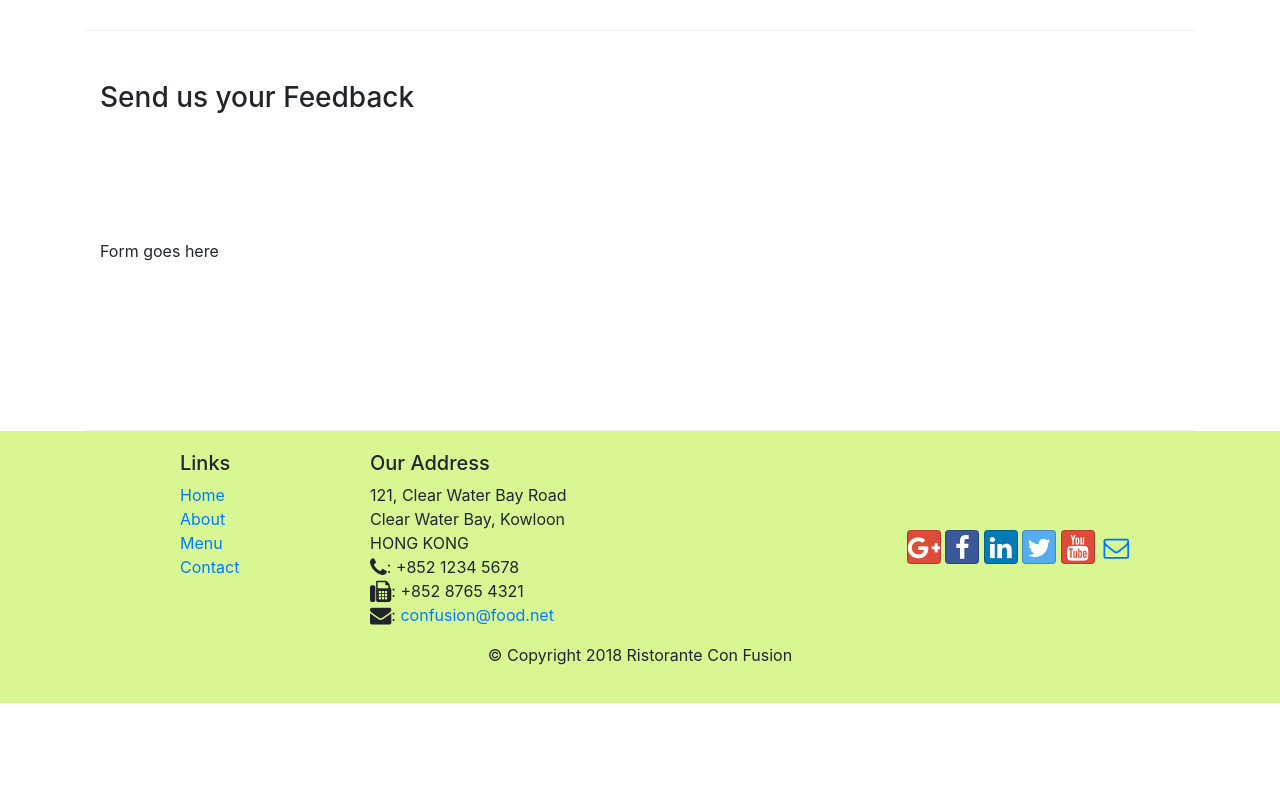
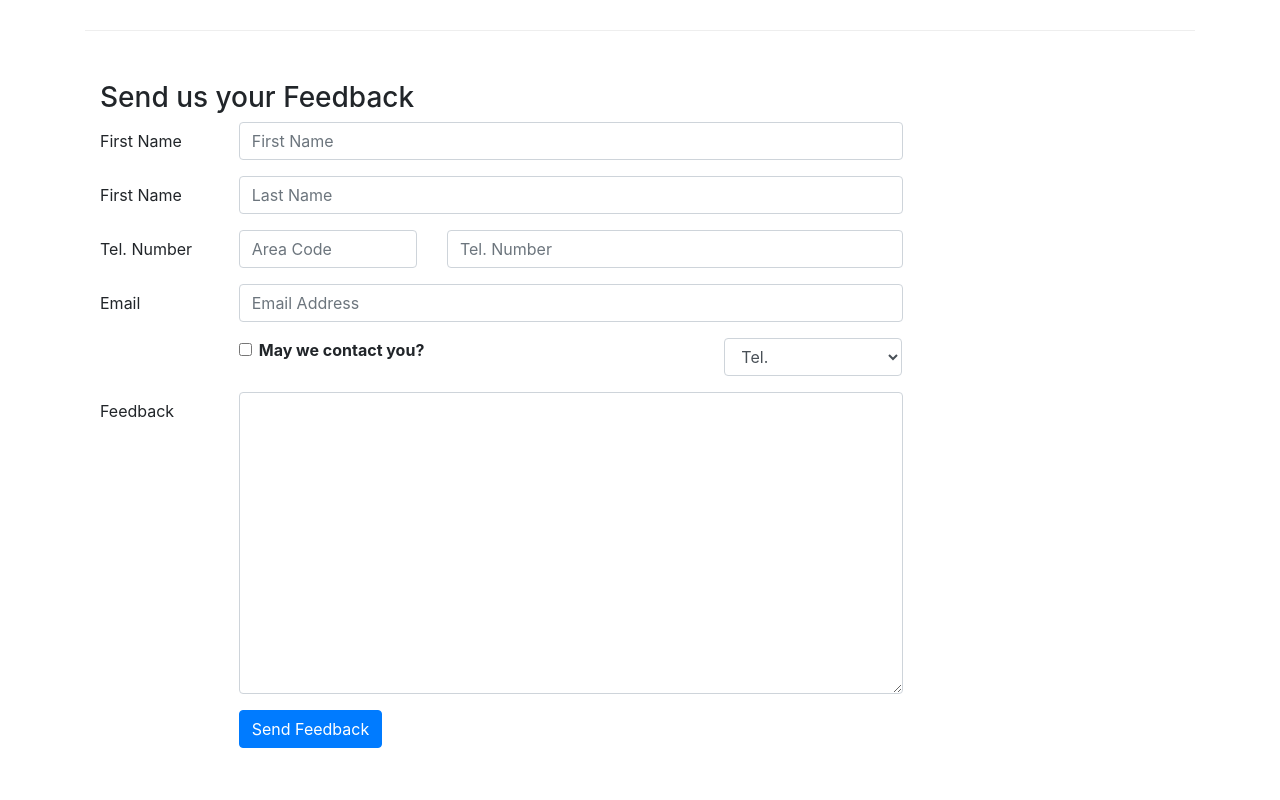
Before and after one commit to bmongemendez/bootstrap4, a website: page contactus.html in a window 1280 px wide. Shown: the part 840-1640 px from the top of the page. Before the commit the page ends 1543 px from the top, so only its background shows below. Drawn offline with nearby package versions, Linux system fonts and the light colour scheme.

Commit message:
Feature: Contact Us Form

```diff
--- a/contactus.html
+++ b/contactus.html
@@ -111,7 +111,70 @@
 				<div class="col-12">
 					<h3>Send us your Feedback</h3>
 				</div>
-				<div class="col-12 col-md-9">Form goes here</div>
+				<div class="col-12 col-md-9">
+
+					<form action="">
+						<div class="form-group row">
+							<label for="firstname" class="col-md-2 col-form-label">First Name</label>
+							<div class="col-md-10">
+								<input type="text" id="firstname" class="form-control" name="firstname" placeholder="First Name">
+							</div>
+						</div>
+
+						<div class="form-group row">
+							<label for="lastname" class="col-md-2 col-form-label">First Name</label>
+							<div class="col-md-10">
+								<input type="text" id="lastname" class="form-control" name="lastname" placeholder="Last Name">
+							</div>
+						</div>
+
+						<div class="form-group row">
+							<label for="telnum" class="col-12 col-md-2 col-form-label">Tel. Number</label>
+							<div class="col-5 col-md-3">
+								<input type="tel" id="areacode" class="form-control" name="areacode" placeholder="Area Code">
+							</div>
+							<div class="col-7 col-md-7">
+								<input type="tel" id="telnum" class="form-control" name="telnum" placeholder="Tel. Number">
+							</div>
+						</div>
+
+						<div class="form-group row">
+							<label for="email" class="col-md-2 col-form-label">Email</label>
+							<div class="col-md-10">
+								<input type="email" id="email" class="form-control" name="email" placeholder="Email Address">
+							</div>
+						</div>
+
+						<div class="form-group row">
+							<div class="col-md-6 offset-md-2">
+								<div class="form-check">
+									<input type="checkbox" name="approve" id="approve" class="form-check-input" value="">
+									<label for="approve" class="form-check-label"> <strong>May we contact you?</strong></label>
+								</div>
+							</div>
+							<div class="col-md-3 offset-md-1">
+								<select name="" id="" class="form-control">
+									<option value="tel">Tel.</option>
+									<option value="email">Email</option>
+								</select>
+							</div>
+						</div>
+
+						<div class="form-group row">
+							<label for="feedback" class="col-md-2 col-form-label">Feedback</label>
+							<div class="col-md-10">
+								<textarea name="feedback" id="feedback" rows="12" class="form-control"></textarea>
+							</div>
+						</div>
+
+						<div class="form-group row">
+							<div class="offset-md-2 col-md-10">
+								<button type="submit" class="btn btn-primary">Send Feedback</button>
+							</div>
+						</div>
+					</form>
+
+				</div>
 				<div class="col-12 col-md"></div>
 			</div>
 		</div>
```
